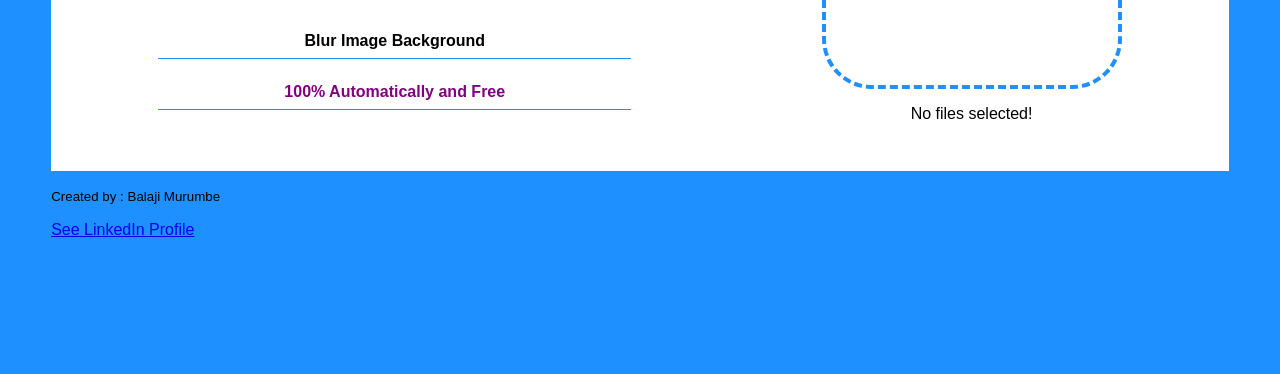
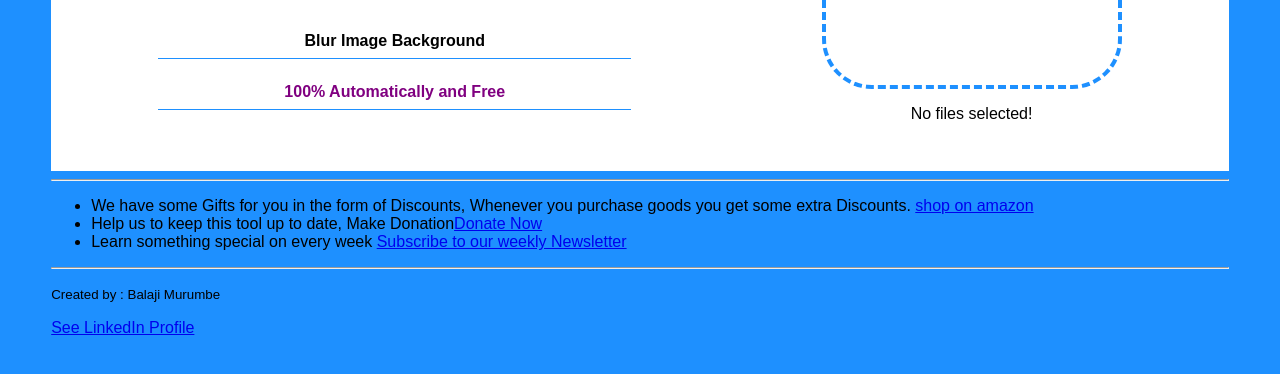
Before and after one commit to Blurground/Blurground.github.io, a plain HTML site: page index.html in a window 1280 px wide. Shown: the part 198-572 px from the top of the page. Drawn offline with Linux system fonts and the light colour scheme.

Commit message:
Update index.html

```diff
--- a/index.html
+++ b/index.html
@@ -249,10 +249,6 @@
 
 </div>
 </div>
-<div>
-<div><p><small>Created by : Balaji Murumbe </small></p><span><a href="https://www.linkedin.com/in/balaji-murumbe-815126207">See LinkedIn Profile</a></span></div>
-</div>
-</div>
 
 <!-- This is section middle -->
 <div>
@@ -310,6 +306,18 @@
 </div>
 </div>
 
+</div>
+</div>
+<hr>
+<div><div><ul>
+<li>We have some Gifts for you in the form of Discounts, Whenever you purchase goods you get some extra Discounts. <a href="https://amazon.in/shop/todaysq" >shop on amazon</a></li>
+<li>Help us to keep this tool up to date, Make Donation<a href="https://linktr.ee/todaysqmagazine">Donate Now</a></li>
+<li>Learn something special on every week <a href="https://getrevue.co/profile/todaysqmagazine">Subscribe to our weekly Newsletter <a></li>
+</ul></div></div>
+<hr>
+<div>
+<div>
+<p><small>Created by : Balaji Murumbe </small></p><span><a href="https://www.linkedin.com/in/balaji-murumbe-815126207">See LinkedIn Profile</a></span></div>
 </div>
 </div>
 
@@ -428,7 +436,7 @@ async function loadAndPredict() {
       var net = await bodyPix.load();
       const segmentation = await net.segmentPerson(img,{
       internalResolution: 'high',
-      segmentationThreshold:0.7
+      segmentationThreshold:0.8
 });
 
 
@@ -440,7 +448,7 @@ async function loadAndPredict() {
 
 
       const flipHorizontal = false;
-      const edgeBlurAmount = 3;
+      const edgeBlurAmount = 4;
       const backgroundBlurAmount = bluramt;
       const canvas = document.getElementById('canvas');
       // Draw the mask image on top of the original image onto a canvas.
```
